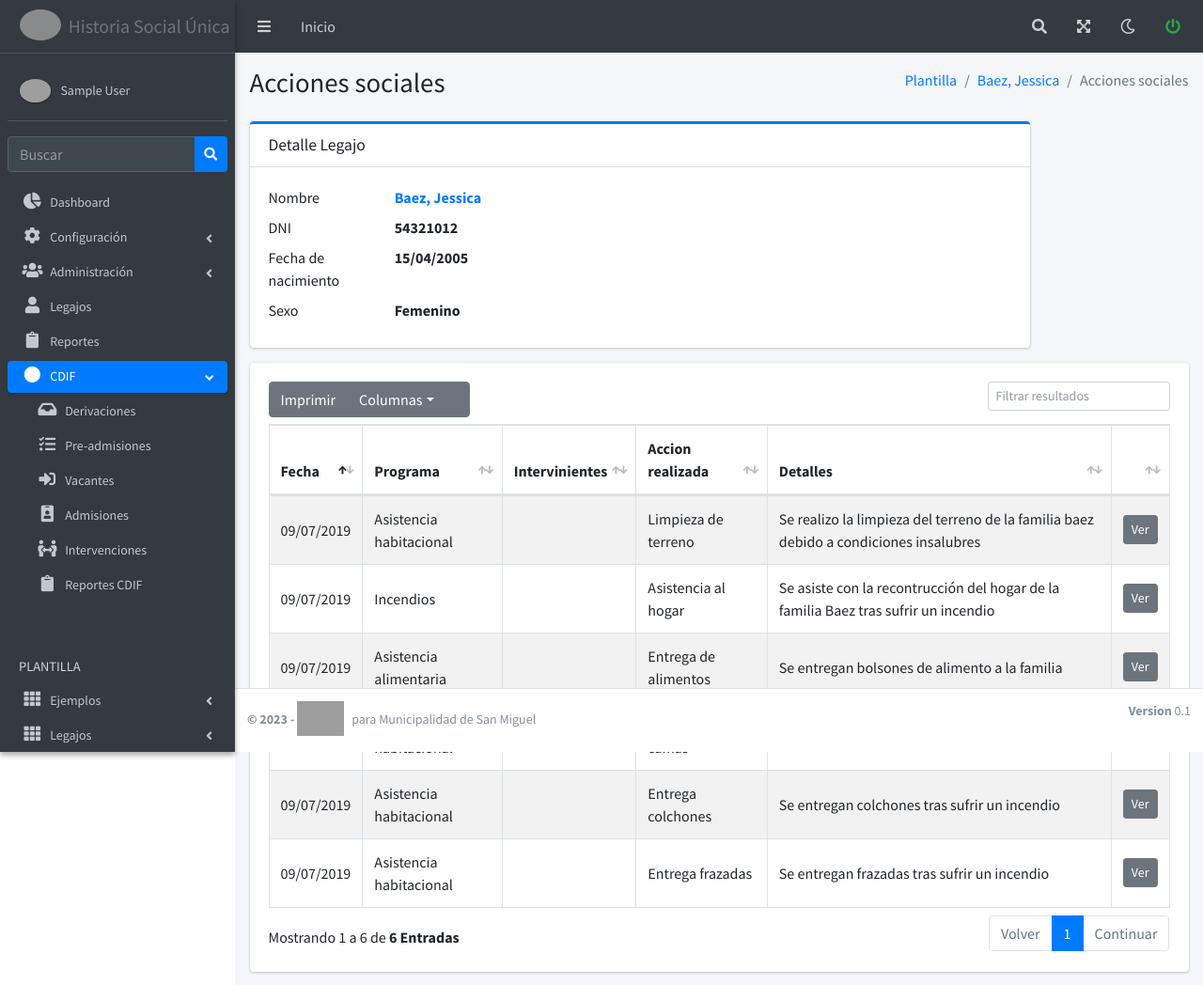
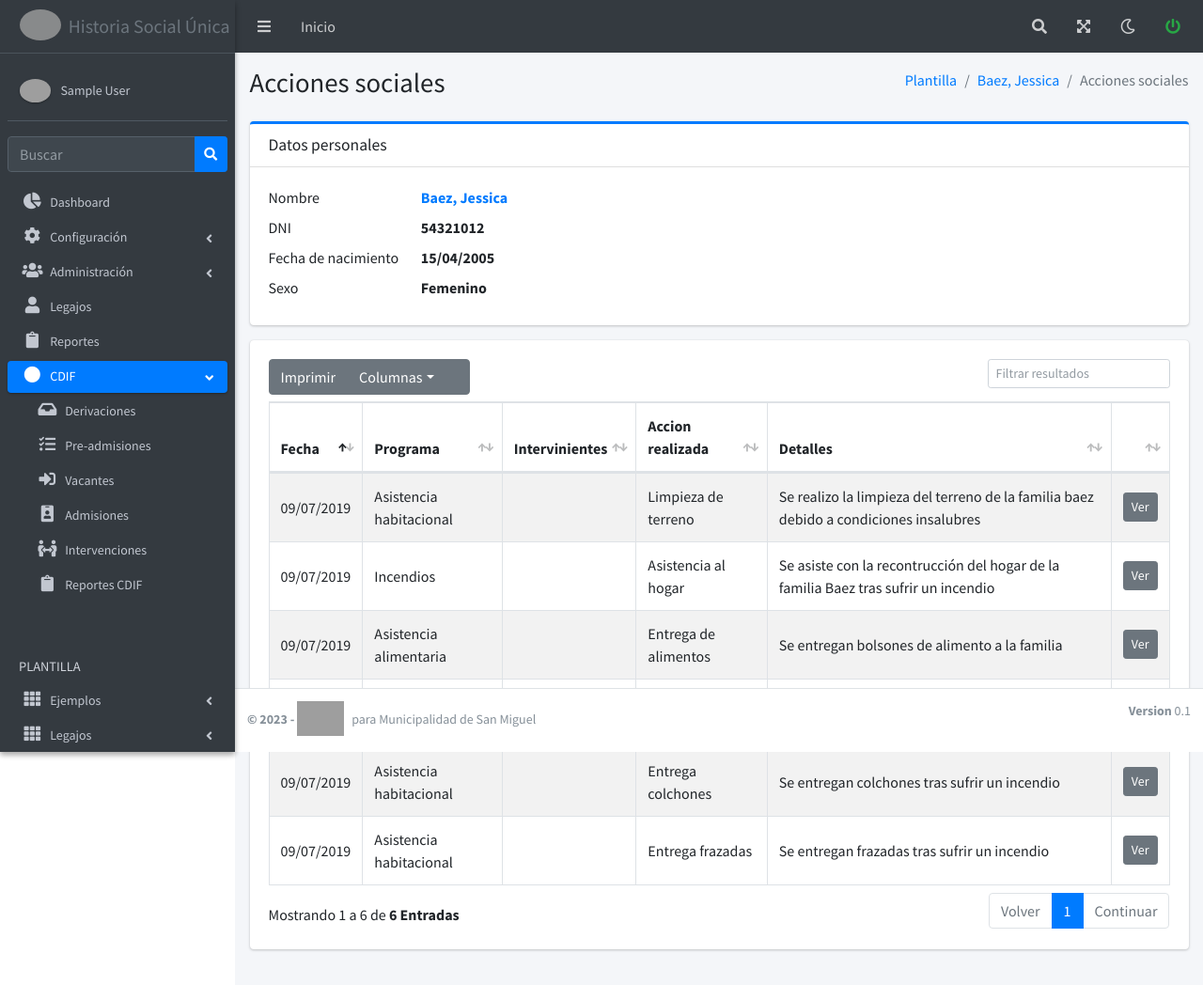
Before and after one commit to matias394/HSU-AGO, a Django app: page /plantilla/programas/acciones_sociales in a window 1280 px wide. Shown: the top 1048 px of the page at 94% size. Run offline with Django 4.2, Linux system fonts and the light colour scheme; the visitor is signed in with stand-in values (Sample User, id 1); data that the repository does not hold is empty; parts of the project's set-up code (start-up, migrations or seed data) failed here and were passed over; some libraries are stand-ins or nearby versions; grey boxes are pictures that could not be loaded.

Commit message:
cambios detalle de acciones sociales

```diff
--- a/Inicio/templates/Ejemplos/acciones_sociales.html
+++ b/Inicio/templates/Ejemplos/acciones_sociales.html
@@ -24,10 +24,10 @@ Acciones sociales
 
 <!-- Datos de legajo -->
 <div class="row">
-  <div class="col-sm-10 pb-3">
+  <div class="col-12 pb-3">
     <div class="card card-outline card-primary h-100 mb-0">
       <div class="card-header">
-        <h3 class="card-title">Detalle Legajo</h3>
+        <h3 class="card-title">Datos personales</h3>
       </div>
       <div class="card-body">
         <dl class="row mb-0">
```
